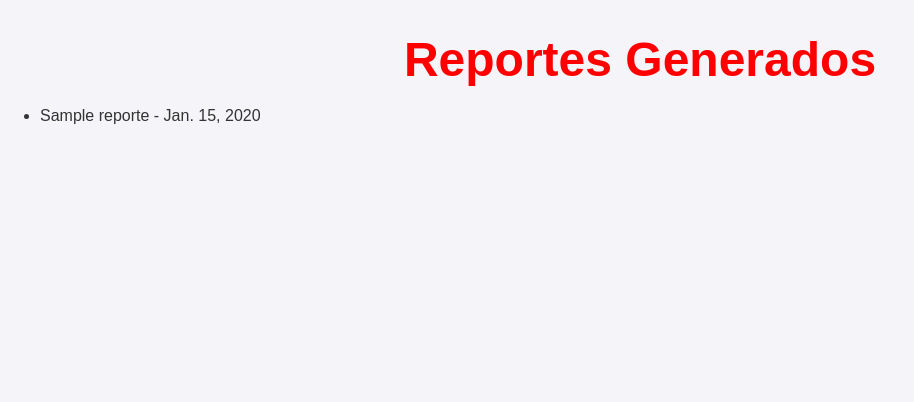
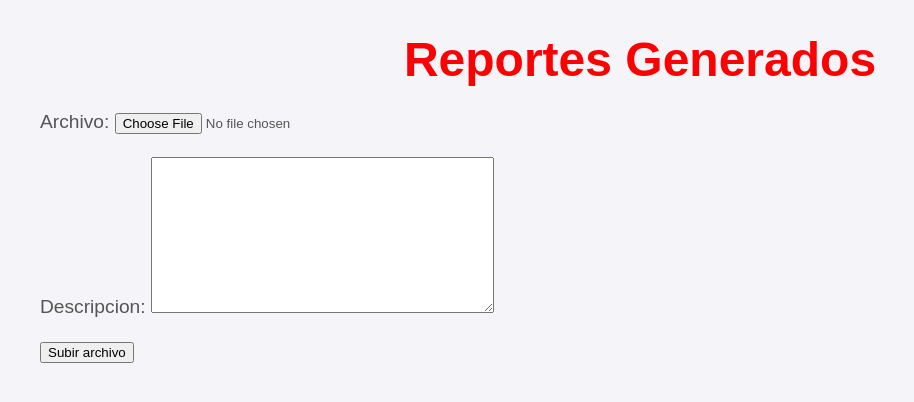
Before and after one commit to Norlynm/Proyecto, a Django app: page /reporte/listar/ in a window 1280 px wide. Shown: the part 70-472 px from the top of the page, without its empty margins (0-914 px from the left). Run offline with Django 5.2, Linux system fonts and the light colour scheme; tables that the repository leaves empty hold one stand-in row (values such as "Sample post").

Commit message:
Pequeños cambios a Reportes
Ahora presenta el formulario de reportes

```diff
--- a/Gestion_Proyecto_costru/Gestion_Proyecto_costru/urls.py
+++ b/Gestion_Proyecto_costru/Gestion_Proyecto_costru/urls.py
@@ -27,4 +27,5 @@ urlpatterns = [
     path('tareas/', include("tareas.urls")),
 
 
+
 ]
--- /dev/null
+++ b/Gestion_Proyecto_costru/reporte/form.py
@@ -0,0 +1,7 @@
+from django import forms
+from .models import Reporte
+
+class ReporteForm(forms.ModelForm):
+    class Meta:
+        model = Reporte
+        fields = ['archivo', 'descripcion']
--- a/Gestion_Proyecto_costru/reporte/models.py
+++ b/Gestion_Proyecto_costru/reporte/models.py
@@ -5,7 +5,7 @@ class Reporte(models.Model):
     fecha_creacion = models.DateField(auto_now_add=True)
     tipo = models.CharField(max_length=50)  # Ejemplo: "Progreso", "Desempeño"
     descripcion = models.TextField()
-    archivo = models.FileField(upload_to='reportes/')  # Si quieres generar archivos PDF/Excel
+    archivo = models.FileField(upload_to='Reporte/')  # Si quieres generar archivos PDF/Excel
 
     def __str__(self):
         return self.titulo
--- a/Gestion_Proyecto_costru/reporte/templates/reporte/listar_reportes.html
+++ b/Gestion_Proyecto_costru/reporte/templates/reporte/listar_reportes.html
@@ -2,18 +2,22 @@
 {% load static %}
 
 
-{% block titulo %}
-Reportes
-{% endblock %}
+
 
 
 
 {% block content %}
 <h1>Reportes Generados</h1>
 <ul>
-    {% for reporte in reportes %}
-        <li>{{ reporte.titulo }} - {{ reporte.fecha_creacion }}</li>
-    {% endfor %}
+
+   <form action="">
+    {{form.as_p}}
+   </form>
+   <button action="submit">
+
+    Subir archivo
+   </button>
 </ul>
 
+
 {% endblock %}
--- a/Gestion_Proyecto_costru/reporte/views.py
+++ b/Gestion_Proyecto_costru/reporte/views.py
@@ -1,11 +1,17 @@
 from django.shortcuts import render
 from .models import Reporte
+from.form import ReporteForm
+
 
 def listar_reportes(request):
-    reportes = Reporte.objects.all()
-    return render(request, 'reporte/listar_reportes.html', {'reportes': reportes})
+    if  request.method =="GET":
+        return render(request,'reporte/listar_reportes.html',{
+            'form': ReporteForm
+        })
+    else:
+        reportes = Reporte.objects.all()
+        reportes.save() #Aqui me vas a guardar el archivo que mandaron junto a una descripcion
+        return render(request, 'reporte/listar_reportes.html', {'reportes': reportes})
 
 def generar_reporte(request):
-    # Lógica para generar el reporte (puede ser un PDF, Excel, etc.)
-    # Aquí puedes usar librerías como `ReportLab` o `Pandas`
-    pass
+   from django.db import models
```
Also changed, not shown: Gestion_Proyecto_costru/db.sqlite3.
